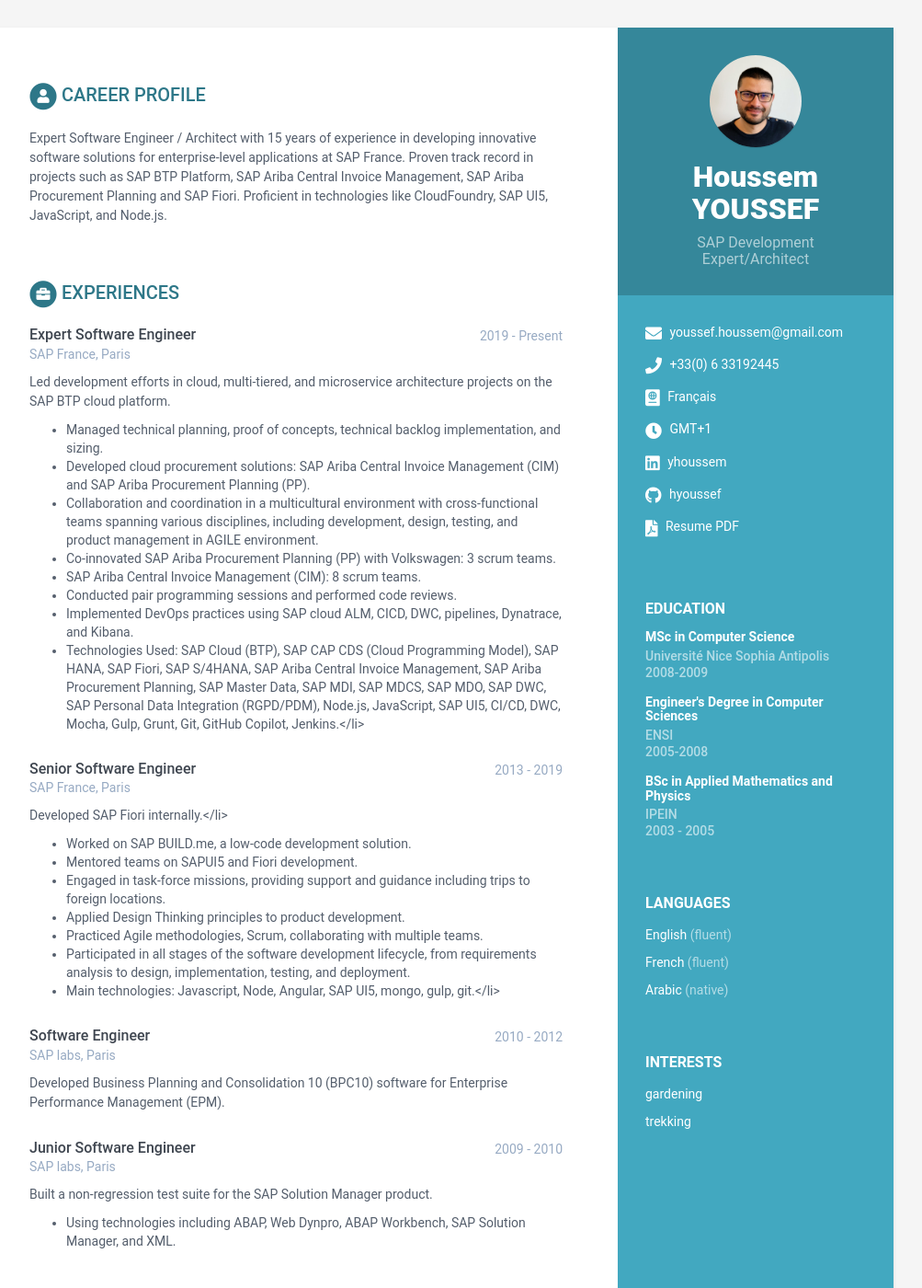
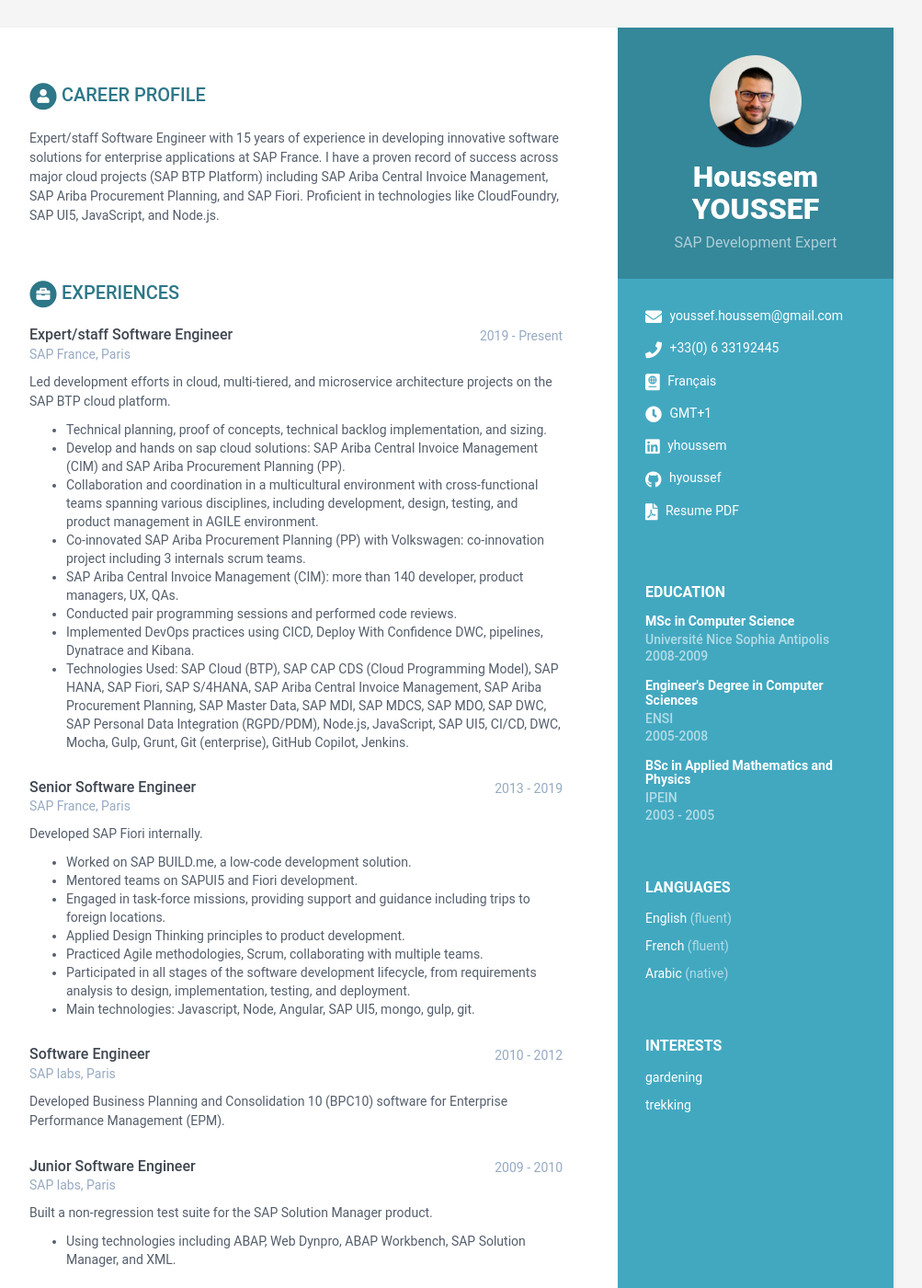
Before and after one commit to hyoussef/online-cv, a Jekyll site: the page built from index.html, in a window 1280 px wide and 1400 px high. Shown: the whole window at 92% size, without its empty margins (168-1171 px from the left). Built offline with Jekyll 4.4.1, drawn with Linux system fonts in a browser that asks for light colours; some of the changed text lies outside the part shown.

Commit message:
Update profile and experience descriptions for clarity and accuracy

```diff
--- a/_data/data.yml
+++ b/_data/data.yml
@@ -9,7 +9,7 @@ sidebar:
 
     # Profile information
     name: Houssem YOUSSEF
-    tagline: SAP Development Expert/Architect
+    tagline: SAP Development Expert
     avatar: cv_.jpeg  #place a 100x100 picture inside /assets/images/ folder and provide the name of the file below
 
     # Sidebar links
@@ -55,7 +55,7 @@ sidebar:
 career-profile:
     title: Career Profile
     summary: |
-      Expert Software Engineer / Architect with 15 years of experience in developing innovative software solutions for enterprise-level applications at SAP France. Proven track record in projects such as SAP BTP Platform, SAP Ariba Central Invoice Management, SAP Ariba Procurement Planning and SAP Fiori. Proficient in technologies like CloudFoundry, SAP UI5, JavaScript, and Node.js.
+      Expert/staff Software Engineer with 15 years of experience in developing innovative software solutions for enterprise applications at SAP France. I have a proven record of success across major cloud projects (SAP BTP Platform) including SAP Ariba Central Invoice Management, SAP Ariba Procurement Planning, and SAP Fiori. Proficient in technologies like CloudFoundry, SAP UI5, JavaScript, and Node.js.
 
 education:
     title: Education
@@ -69,38 +69,38 @@ education:
         university: ENSI
         time: 2005-2008
         details: |
-          Computer Sciences and Networks
+          Computer Sciences Engineering Degree.
 
       - degree: BSc in Applied Mathematics and Physics
         university: IPEIN
         time: 2003 - 2005
         details: |
-          Bachelor’s Degree and preparatory courses for nationwide competitive exams in engineering, Mathematics, Physics<
+          Bachelor’s Degree and preparatory courses for nationwide competitive exams in engineering, Mathematics, Physics.
 
 experiences:
     title: Experiences
     info:
-      - role: Expert Software Engineer
+      - role: Expert/staff Software Engineer
         time: 2019 - Present
         company: SAP France, Paris
         details: |
           Led development efforts in cloud, multi-tiered, and microservice architecture projects on the SAP BTP cloud platform.
-            - Managed technical planning, proof of concepts, technical backlog implementation, and sizing.
-            - Developed cloud procurement solutions: SAP Ariba Central Invoice Management (CIM) and SAP Ariba Procurement Planning (PP).
+            - Technical planning, proof of concepts, technical backlog implementation, and sizing.
+            - Develop and hands on sap cloud solutions: SAP Ariba Central Invoice Management (CIM) and SAP Ariba Procurement Planning (PP).
             - Collaboration and coordination in a multicultural environment with cross-functional teams spanning various disciplines, including development, design, testing, and product management in AGILE environment.
-            - Co-innovated SAP Ariba Procurement Planning (PP) with Volkswagen: 3 scrum teams.
-            - SAP Ariba Central Invoice Management (CIM): 8 scrum teams.
+            - Co-innovated SAP Ariba Procurement Planning (PP) with Volkswagen: co-innovation project including 3 internals scrum teams.
+            - SAP Ariba Central Invoice Management (CIM): more than 140 developer, product managers, UX, QAs.
             - Conducted pair programming sessions and performed code reviews.
-            - Implemented DevOps practices using SAP cloud ALM, CICD, DWC, pipelines, Dynatrace, and Kibana.
+            - Implemented DevOps practices using CICD, Deploy With Confidence DWC, pipelines, Dynatrace and Kibana.
             - Technologies Used: SAP Cloud (BTP), SAP CAP CDS (Cloud Programming Model), SAP HANA, SAP
                             Fiori, SAP S/4HANA, SAP Ariba Central Invoice Management, SAP Ariba Procurement Planning, SAP Master Data,
                             SAP MDI, SAP MDCS, SAP MDO, SAP DWC, SAP Personal Data Integration (RGPD/PDM), Node.js, JavaScript, SAP UI5,
-                            CI/CD, DWC, Mocha, Gulp, Grunt, Git, GitHub Copilot, Jenkins.</li>
+                            CI/CD, DWC, Mocha, Gulp, Grunt, Git (enterprise), GitHub Copilot, Jenkins.
       - role: Senior Software Engineer
         time: 2013 - 2019
         company: SAP France, Paris
         details: |
-          Developed SAP Fiori internally.</li>
+          Developed SAP Fiori internally.
             - Worked on SAP BUILD.me, a low-code development solution.
             - Mentored teams on SAPUI5 and Fiori development.
             - Engaged in task-force missions, providing support and guidance including trips to foreign locations.
@@ -108,7 +108,7 @@ experiences:
             - Practiced Agile methodologies, Scrum, collaborating with multiple teams.
             - Participated in all stages of the software development lifecycle, from requirements analysis to design,
                             implementation, testing, and deployment.
-            - Main technologies: Javascript, Node, Angular, SAP UI5, mongo, gulp, git.</li>
+            - Main technologies: Javascript, Node, Angular, SAP UI5, mongo, gulp, git.
       - role: Software Engineer
         time: 2010 - 2012
         company: SAP labs, Paris
@@ -130,7 +130,6 @@ certifications:
           organization: SAP
           credentialurl: www.credly.com/badges/c4c1139e-656a-4f8b-ba71-8b6f01fa7aa8/public_url
           credentialname: Credly
-
           details: |
             Fundamental and core knowledge required of the SAP Integration Developer profile.
 
@@ -140,19 +139,17 @@ certifications:
           organization: Ecole Polytechnique Executive Education
           credentialurl: www.smartcertificate.com/SmartDiploma/Default.aspx?WybbYHUKwiOAW2RsQcJFBBu1TVZIFW%2fMSNNN9vekixl0UU2cUuDdVEKxrxVSrXQv#
           credentialname: smartcertificate
-
           details: |
-            Manage Data Science Projects (RS1527).
               - Artificial Intelligence, Data Science, Machine Learning (RS 1527).
               - Data Science Starter Program.
-              - created a model for Permanent magnet motors temperature prediction.</li>
-              - more than 140 hours.
+              - created a model for Permanent magnet motors temperature prediction.
+              - 1 year program with more than 140 hours.
         - name: SAP Development Expert Curriculum
           start: 2017
           end: 2018
           organization: SAP
           details: |
-            The curriculum is a blended SAP learning program for future Development Experts:
+            The curriculum is a blended SAP learning program for Development Experts:
               - Software Engineering
               - Development Processes
               - Architecture Basics
@@ -185,6 +182,6 @@ skills:
 
     toolset:
      - name : Software Development, Architecture, SAP Development, SAP BTP Cloud, DevOps
-     - name : Agile, Scrum, Design Thinking, International Project Management</li>
-     - name: JavaScript, Node.js, SAP UI5, CI/CD, Jenkins, Mocha, Groovy, Gulp, Git, GitHub, GitHub Copilot</li>
-     - name : SAP Cloud (BTP), SAP CAP CDS (Cloud Programming Model), SAP HANA, SAP Fiori, SAP S/4HANA, SAP Ariba Central Invoice Management, SAP Ariba Procurement Planning, SAP Master Data, SAP MDI, SAP MDCS, SAP MDO, SAP DWC, SAP Personal Data Integration (RGPD/PDM)</li>
+     - name : Agile, Scrum, Design Thinking, International Project Management, Pair Programming, Code Review
+     - name: JavaScript, Node.js, SAP UI5, CI/CD, Jenkins, Mocha, Groovy, Gulp, Git, GitHub, GitHub Copilot, Dynatrace, Kibana
+     - name : SAP Cloud (BTP), SAP CAP CDS (Cloud Programming Model), SAP HANA, SAP Fiori, SAP S/4HANA, SAP Ariba Central Invoice Management, SAP Ariba Procurement Planning, SAP Master Data, SAP MDI, SAP MDCS, SAP MDO, SAP DWC, SAP Personal Data Integration (RGPD/PDM)
```
